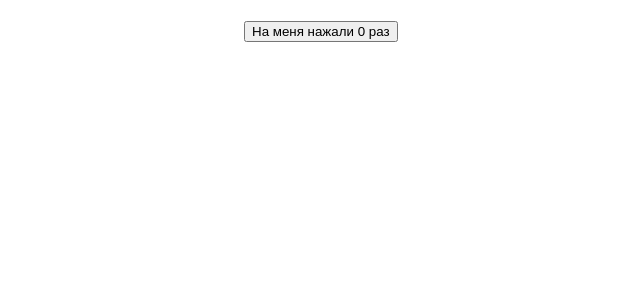
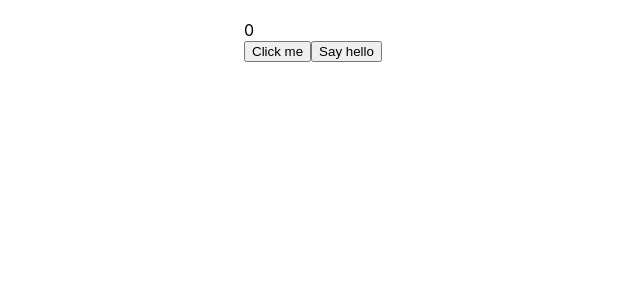
Before and after one commit to saw-code/react-TS-kabzda, a React (Create React App) app: page / in a window 1280 px wide. Shown: the top 300 px of the page, without its empty margins (96-736 px from the left). Built offline with nearby package versions, Linux system fonts and the light colour scheme.

Commit message:
one more example useCallback hook

```diff
--- a/src/App.tsx
+++ b/src/App.tsx
@@ -10,6 +10,7 @@ import {Select} from "./components/Select/Select";
 import {Example1} from "./components/ReactMemo/ReactMemo";
 import {Example2} from "./stories/UseMemo";
 import HookUseCallback from "./components/UseCallback/UseCallback";
+import MyApp from "./components/UseCallback/UseCallback";
 
 // function declaration
 function App(props: any) {
@@ -53,7 +54,8 @@ function App(props: any) {
       {/*<Example1 />*/}
 
       {/*<Example2 />*/}
-      <HookUseCallback/>
+      {/*<HookUseCallback/>*/}
+      <MyApp/>
       {/*<Rating value={1}/>*/}
       {/*<Rating value={2}/>*/}
       {/*<Rating value={3}/>*/}
--- a/src/components/UseCallback/UseCallback.tsx
+++ b/src/components/UseCallback/UseCallback.tsx
@@ -1,23 +1,68 @@
-import {useCallback, useEffect, useMemo, useState} from "react";
+import {FC, memo, useCallback, useEffect, useMemo, useState} from "react";
 
-function HookUseCallback() {
-  const [message, setMessage] = useState<string>("Всем привет")
-  const [counter, setCounter] = useState(0)
+type HelloButtonProps = {
+  clickHelloButton: () => void
+}
 
-  const greeting = useCallback((text: string) => {
-    console.log(text)
+type CounterButtonProps = {
+  counterChange: (counter: number) => void
+  counter: number
+}
+
+
+const CounterButton: FC<CounterButtonProps> = ({counterChange, counter}) => {
+  return <button onClick={() => counterChange(counter + 1)}>Click me</button>
+}
+
+const HelloButton: FC<HelloButtonProps> = memo(({clickHelloButton}) => {
+  console.log("Hello button rerender")
+  return <button onClick={clickHelloButton}>Say hello</button>
+})
+
+const MyApp = () => {
+  const [counter, counterChange] = useState(0)
+
+  // const clickHelloButton = () => {
+  //   console.log("Hello")
+  // }
+
+  const clickHelloButton = useCallback(() => {
+    console.log(("Hello"))
   }, [])
 
-  useEffect(() => {
-    greeting(message)
-  }, [greeting, message])
-
   return (
-    <button onClick={() => setCounter(counter + 1)}>На меня нажали {counter} раз</button>
+   <>
+    <div>{counter}</div>
+      <CounterButton counter={counter} counterChange={counterChange}/>
+      <HelloButton clickHelloButton={clickHelloButton}/>
+    </>
   )
 }
 
-export default HookUseCallback;
+export default MyApp;
+
+
+
+
+
+// function HookUseCallback() {
+//   const [message, setMessage] = useState<string>("Всем привет")
+//   const [counter, setCounter] = useState(0)
+//
+//   const greeting = useCallback((text: string) => {
+//     console.log(text)
+//   }, [])
+//
+//   useEffect(() => {
+//     greeting(message)
+//   }, [greeting, message])
+//
+//   return (
+//     <button onClick={() => setCounter(counter + 1)}>На меня нажали {counter} раз</button>
+//   )
+// }
+//
+// export default HookUseCallback;
 
 
 
```
